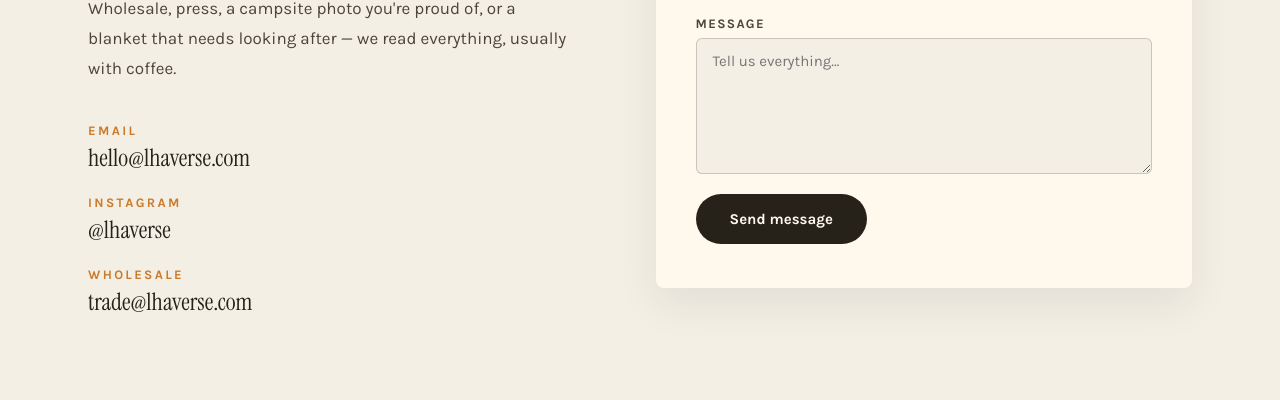
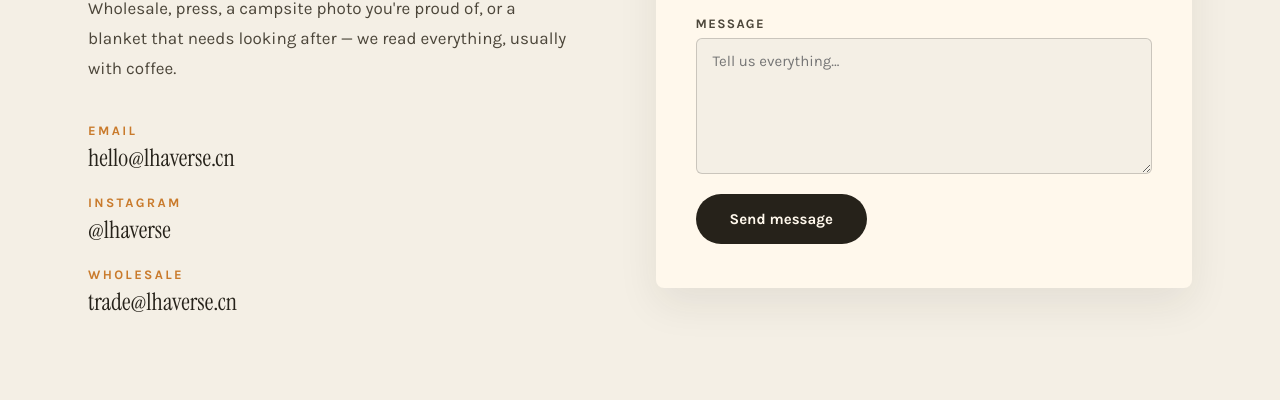
Before and after one commit to wang-works/Lhaverse, a Jekyll site: the page built from contact.html, in a window 1280 px wide. Shown: the part 382-782 px from the top of the page. Built offline with Jekyll 4.4.1, drawn with Linux system fonts in a browser that asks for light colours.

Commit message:
Update contact.html

```diff
--- a/_includes/reference/contact.html
+++ b/_includes/reference/contact.html
@@ -209,7 +209,7 @@
       <div style="display: flex; flex-direction: column; gap: 22px">
         <div>
           <div style="font-size: 13px; letter-spacing: 0.18em; text-transform: uppercase; color: #C97A2B; font-weight: 700; margin-bottom: 4px">Email</div>
-          <a href="mailto:hello@lhaverse.com" style="font-family: 'Instrument Serif', serif; font-size: 24px; color: #26221A; text-decoration: none">hello@lhaverse.com</a>
+          <a href="mailto:hello@lhaverse.cn" style="font-family: 'Instrument Serif', serif; font-size: 24px; color: #26221A; text-decoration: none">hello@lhaverse.cn</a>
         </div>
         <div>
           <div style="font-size: 13px; letter-spacing: 0.18em; text-transform: uppercase; color: #C97A2B; font-weight: 700; margin-bottom: 4px">Instagram</div>
@@ -217,7 +217,7 @@
         </div>
         <div>
           <div style="font-size: 13px; letter-spacing: 0.18em; text-transform: uppercase; color: #C97A2B; font-weight: 700; margin-bottom: 4px">Wholesale</div>
-          <a href="mailto:trade@lhaverse.com" style="font-family: 'Instrument Serif', serif; font-size: 24px; color: #26221A; text-decoration: none">trade@lhaverse.com</a>
+          <a href="mailto:trade@lhaverse.cn" style="font-family: 'Instrument Serif', serif; font-size: 24px; color: #26221A; text-decoration: none">trade@lhaverse.cn</a>
         </div>
       </div>
     </div>
```
